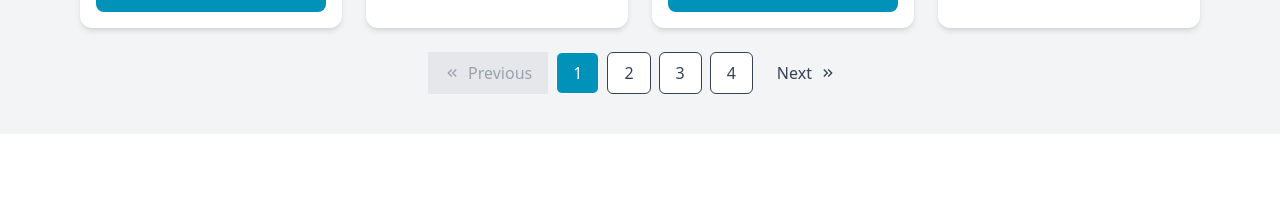
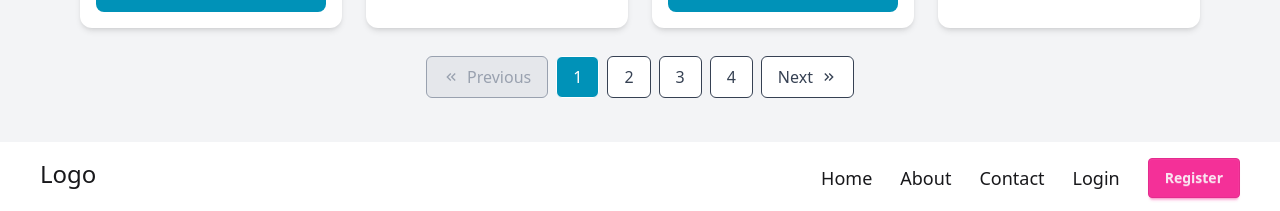
Before and after one commit to bharatroy4D/interview-project, a React (Vite) app: page / in a window 1280 px wide. Shown: the part 1315-1526 px from the top of the page. Before the commit the page ends 1449 px from the top, so only its background shows below. Built offline with nearby package versions, Linux system fonts and the light colour scheme.

Commit message:
testing Navbar is design complite

```diff
--- a/src/pages/home/Home.jsx
+++ b/src/pages/home/Home.jsx
@@ -1,12 +1,14 @@
 import React from 'react';
 import Banner from './banner/Banner';
 import Products from './products/Products';
+import Navbar from './navbar/Navbar';
 
 const Home = () => {
     return (
         <div>
             <Banner />
             <Products/>
+            <Navbar/>
         </div>
     );
 };
--- a/src/pages/home/banner/Banner.jsx
+++ b/src/pages/home/banner/Banner.jsx
@@ -3,7 +3,7 @@ import banner from '../../../assets/book-white-removebg-preview.png';
 
 const Banner = () => {
     return (
-        <section className="bg-gradient-to-br from-green-500 to-blue-300 py-20">
+        <section className="bg-gradient-to-br from-green-400 to-blue-300 py-20">
             <div className="container mx-auto px-6 lg:px-10 flex flex-col md:flex-row items-center justify-between gap-10">
 
                 {/* Left Content */}
--- /dev/null
+++ b/src/pages/home/navbar/Navbar.jsx
@@ -0,0 +1,43 @@
+import React, { useState } from 'react';
+import { FiMenu } from 'react-icons/fi';
+import { IoMdClose } from 'react-icons/io';
+import { Link } from 'react-router-dom';
+
+const Navbar = () => {
+    const [open, setOpen] = useState(false)
+    const routes = [
+        { path: "/", label: "Home" },
+        { path: "/abouts", label: "About" },
+        { path: "/contacts", label: "Contact" },
+        { path: "/login", label: "Login" },
+    ];
+
+    return (
+        <div>
+            <div className='container flex justify-between px-10 py-4'>
+                {/* Logo */}
+                <h1 className='text-2xl font-medium font-sans'>Logo</h1>
+                {/* Desktop Menus */}
+                <div className='hidden md:inline-flex items-center gap-7'>
+                    {
+                        routes.map(route => (
+                            <Link
+                                key={route.path}
+                                to={route.path}
+                                className='text-lg '>
+                                {route.label}
+                            </Link>
+                        ))
+                    }
+                    <button className='btn btn-secondary'>Register</button>
+                </div>
+                {/* Mobile Menu Button */}
+                <button className='md:hidden' onClick={() => setOpen(!open)}>
+                    {open ? <IoMdClose className='text-xl' /> : <FiMenu className='text-xl' />}
+                </button>
+            </div>
+        </div>
+    );
+};
+
+export default Navbar;
--- a/src/pages/home/products/Pagination.jsx
+++ b/src/pages/home/products/Pagination.jsx
@@ -5,11 +5,8 @@ const Pagination = ({ currentPage, totalItems, pageSize, onPageChange }) => {
   const totalPages = Math.ceil(totalItems / pageSize);
 
   const pageWindowSize = 4;
-
   const currentGroup = Math.floor((currentPage - 1) / pageWindowSize);
-
   const startPage = currentGroup * pageWindowSize + 1;
-
   const endPage = Math.min(startPage + pageWindowSize - 1, totalPages);
 
   const pages = [];
@@ -18,13 +15,16 @@ const Pagination = ({ currentPage, totalItems, pageSize, onPageChange }) => {
   }
 
   return (
-    <div className="flex justify-center mt-6 gap-2">
+    <div className="w-full flex justify-center mt-6">
+
+      {/* SCROLLABLE WRAPPER */}
+      <div className="flex items-center gap-2 overflow-x-auto no-scrollbar px-2 py-1 max-w-[300px] sm:max-w-full">
 
         {/* Previous */}
         <button
           onClick={() => onPageChange(currentPage - 1)}
           disabled={currentPage === 1}
-        className="flex items-center gap-2 px-4 text-gray-700 disabled:bg-gray-200 disabled:text-gray-400"
+          className="flex items-center gap-2 px-4 py-2 border rounded-md text-gray-700 bg-white disabled:bg-gray-200 disabled:text-gray-400 whitespace-nowrap"
         >
           <MdKeyboardDoubleArrowLeft /> Previous
         </button>
@@ -34,9 +34,12 @@ const Pagination = ({ currentPage, totalItems, pageSize, onPageChange }) => {
           <button
             key={page}
             onClick={() => onPageChange(page)}
-          className={`px-4 py-2 border rounded-md
-            ${currentPage === page ? "bg-cyan-600 text-white" : "bg-white text-gray-700"}
-          `}
+            className={`px-4 py-2 border rounded-md whitespace-nowrap
+            ${
+              currentPage === page
+                ? "bg-cyan-600 text-white"
+                : "bg-white text-gray-700 hover:bg-gray-100"
+            }`}
           >
             {page}
           </button>
@@ -46,11 +49,12 @@ const Pagination = ({ currentPage, totalItems, pageSize, onPageChange }) => {
         <button
           onClick={() => onPageChange(currentPage + 1)}
           disabled={currentPage === totalPages}
-        className="flex items-center gap-2 justify-center px-4 text-gray-700 disabled:bg-gray-200 disabled:text-gray-400"
+          className="flex items-center gap-2 px-4 py-2 border rounded-md text-gray-700 bg-white disabled:bg-gray-200 disabled:text-gray-400 whitespace-nowrap"
         >
-        <span className="flex justify-center items-center gap-2">Next <MdKeyboardDoubleArrowRight /></span>
+          Next <MdKeyboardDoubleArrowRight />
+        </button>
 
-      </button>
+      </div>
     </div>
   );
 };
```
Lines whose indentation alone changed are shown as unchanged.
